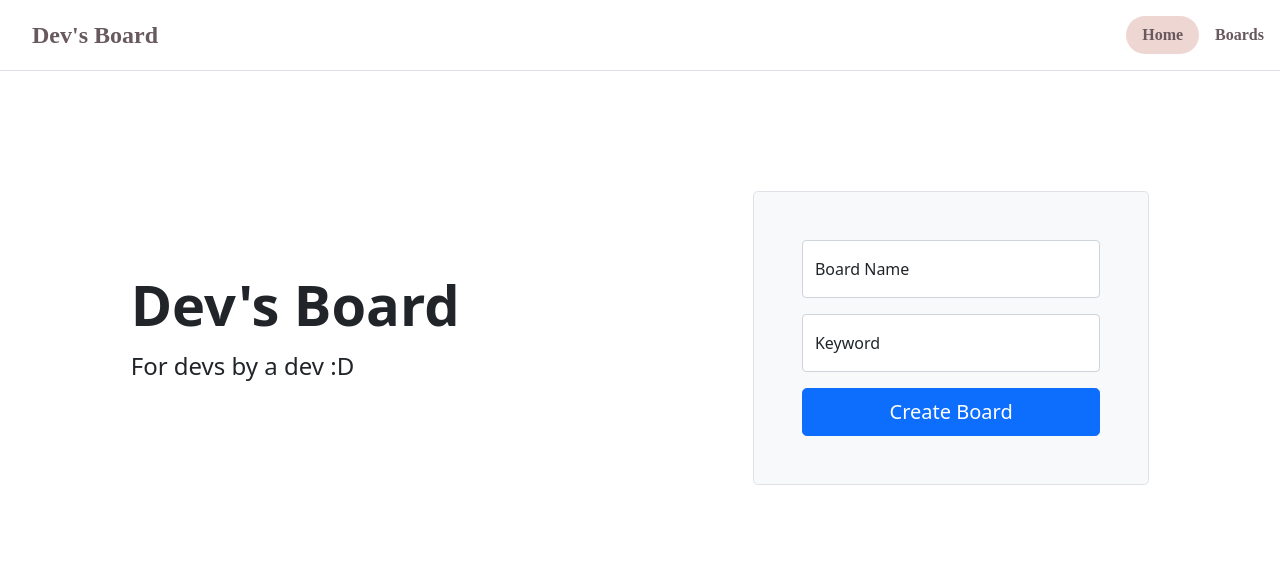
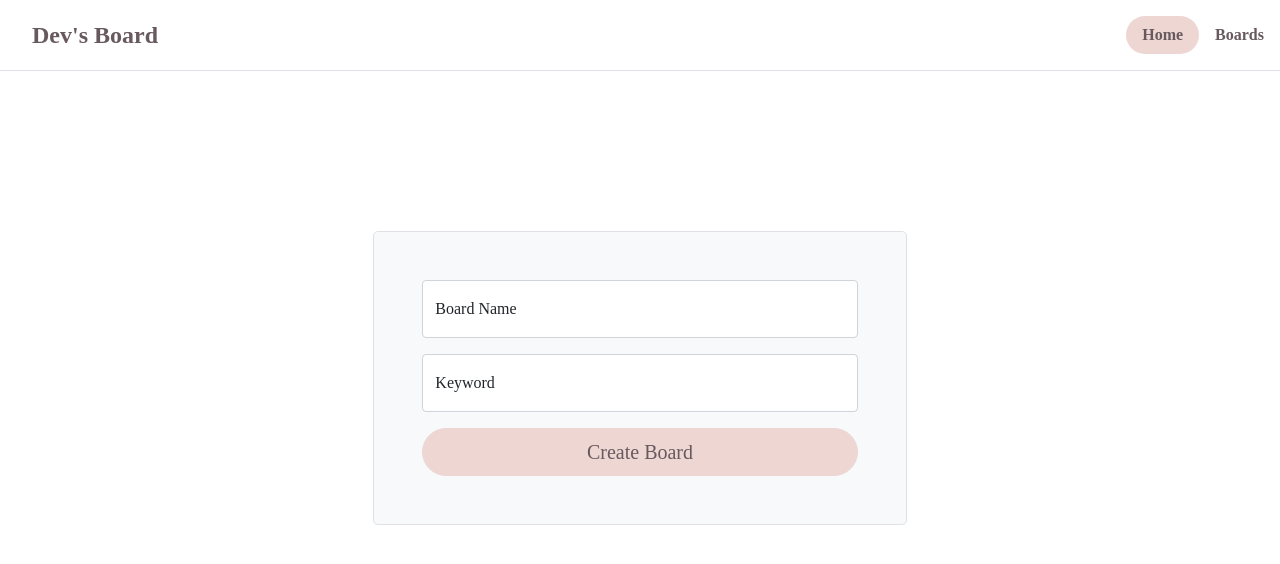
Before and after one commit to LamiSaadat/devs-board-client, a React (Create React App) app: page / in a window 1280 px wide. Shown: the top 564 px of the page. Built offline with nearby package versions, Linux system fonts and the light colour scheme; a web font is replaced by a local one.

Commit message:
Updated form styles. Removed homepage texts from form component

```diff
--- a/src/components/CreateBoardForm/CreateBoardForm.js
+++ b/src/components/CreateBoardForm/CreateBoardForm.js
@@ -24,21 +24,15 @@ function CreateBoardForm() {
   };
 
   return (
-    <div className="container col-xl-10 col-xxl-8 px-4 py-5">
-      <div className="row align-items-center g-lg-5 py-5">
-        <div className="col-lg-7 text-center text-lg-start">
-          <h1 className="display-4 fw-bold lh-1 mb-3">Dev's Board</h1>
-          <p className="col-lg-10 fs-4">For devs by a dev :D</p>
-        </div>
-        <div className="col-md-10 mx-auto col-lg-5">
+    <div className="col-md-10 mx-auto col-lg-5 form-container">
       <form
-            className="p-4 p-md-5 border rounded-3 bg-light"
+        className="p-4 p-md-5 border rounded-3 bg-light form"
         onSubmit={handleSubmit}
       >
-            <div className="form-floating mb-3">
+        <div className="form-floating mb-3 form__input-container">
           <input
             type="text"
-                className="form-control"
+            className="form-control form__input"
             id="floatingInput"
             name="boardName"
             value={boardName}
@@ -47,10 +41,10 @@ function CreateBoardForm() {
           />
           <label for="floatingInput">Board Name</label>
         </div>
-            <div className="form-floating mb-3">
+        <div className="form-floating mb-3 form__input-container">
           <input
             type="text"
-                className="form-control"
+            className="form-control form__input"
             id="floatingPassword"
             name="keyword"
             value={keyword}
@@ -60,12 +54,13 @@ function CreateBoardForm() {
           <label for="floatingPassword">Keyword</label>
         </div>
 
-            <button className="w-100 btn btn-lg btn-primary" type="submit">
+        <button
+          className="w-100 btn btn-lg btn-primary form__btn"
+          type="submit"
+        >
           Create Board
         </button>
       </form>
-        </div>
-      </div>
     </div>
   );
 }
--- a/src/components/CreateBoardForm/CreateBoardForm.scss
+++ b/src/components/CreateBoardForm/CreateBoardForm.scss
@@ -0,0 +1,16 @@
+@use "../../styles/partials/variables" as *;
+@use "../../styles/partials/mixins" as *;
+
+.form-container {
+  margin-top: 10rem;
+}
+.form {
+  font-family: "Fira Sans";
+
+  &__btn {
+    background-color: $misty-rose !important;
+    color: $dark-brown !important;
+    border-color: $misty-rose !important;
+    border-radius: 10rem !important;
+  }
+}
```
Lines whose indentation alone changed are shown as unchanged.
